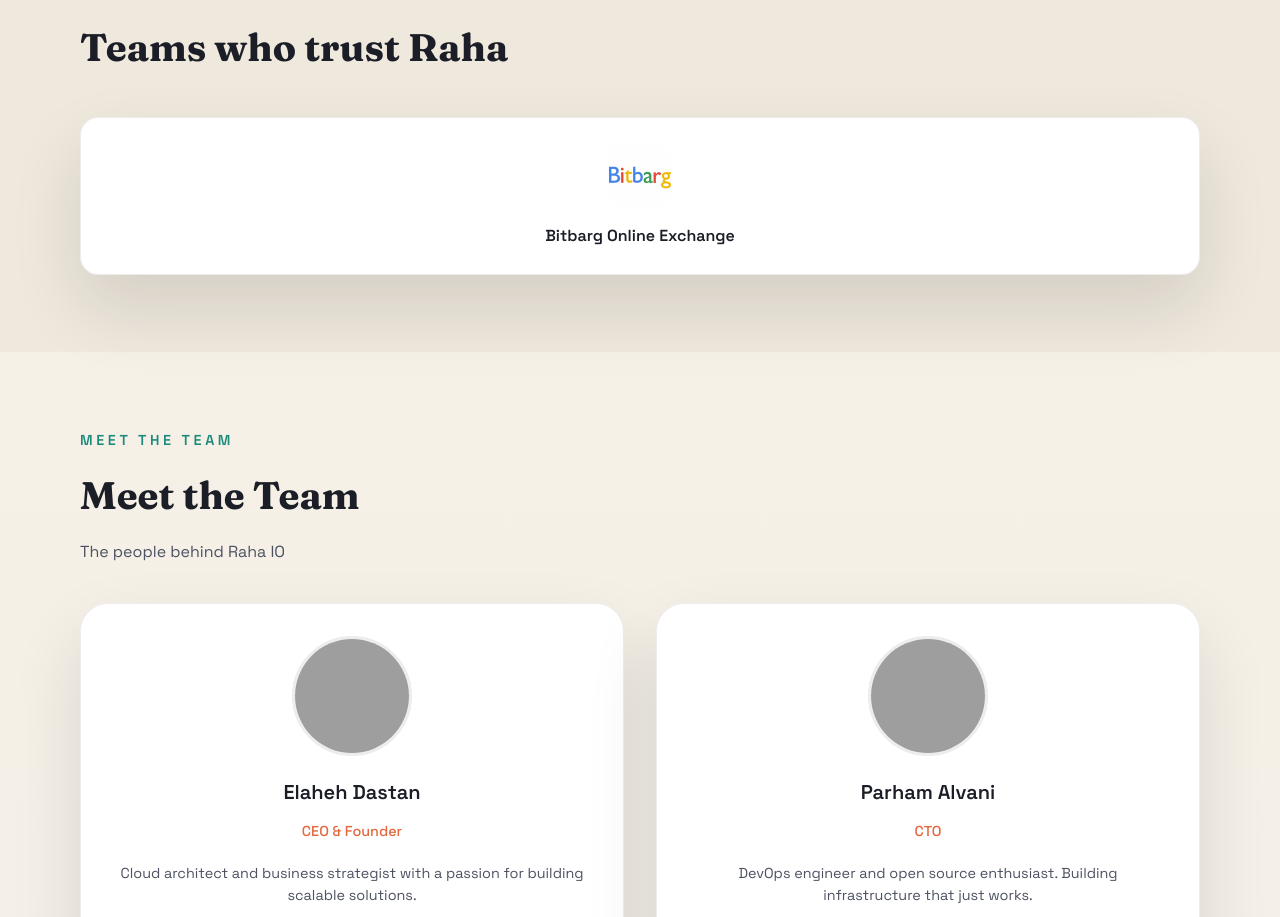
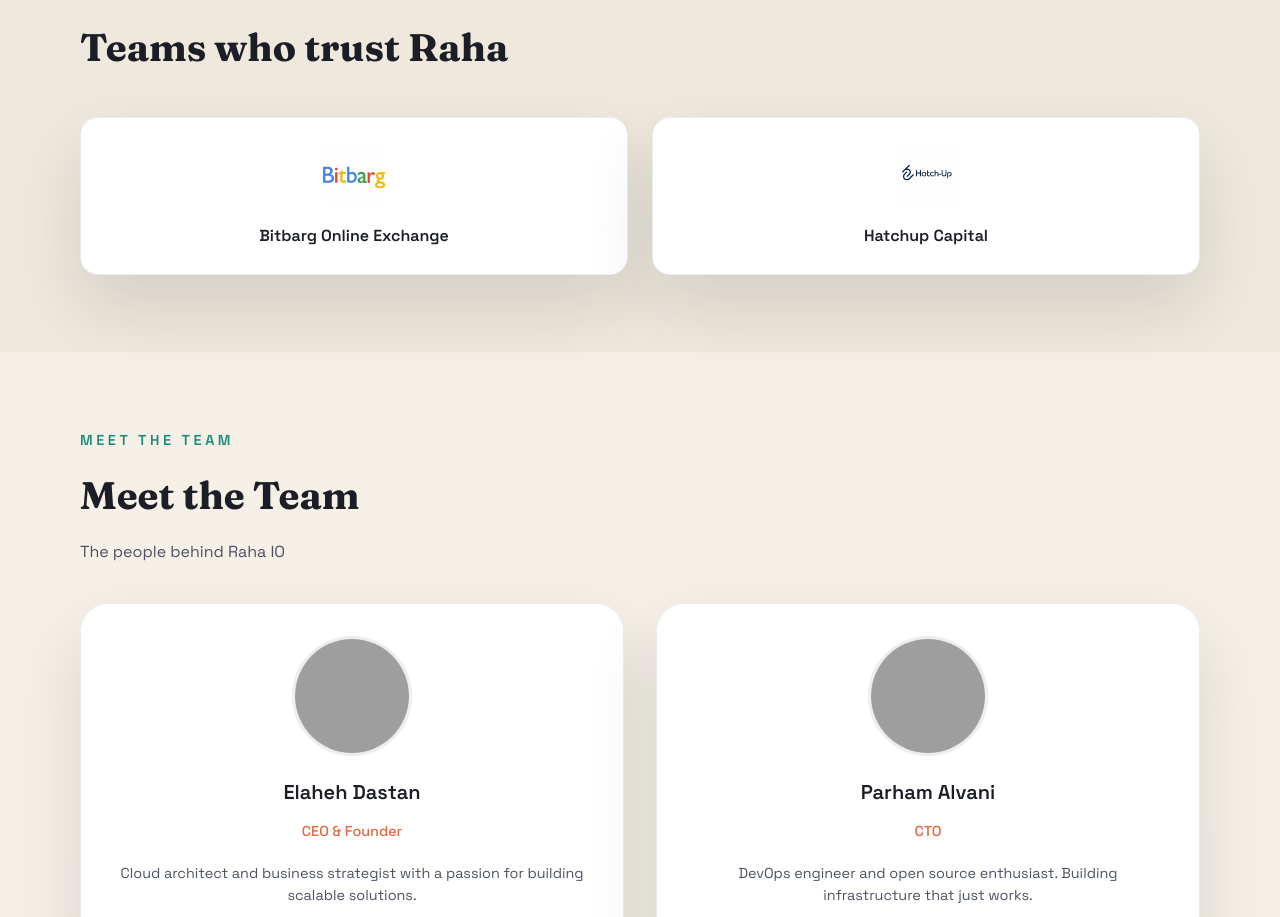
Before and after one commit to raha-io/raha-io.github.io, a Next.js app: page /en in a window 1280 px wide. Shown: the part 3547-4464 px from the top of the page. Built offline with nearby package versions, Linux system fonts and the light colour scheme; grey boxes are pictures that could not be loaded.

Commit message:
feat: add another customer of our company

```diff
--- a/app/[locale]/page.tsx
+++ b/app/[locale]/page.tsx
@@ -256,6 +256,21 @@ export default async function HomePage({ params }: { params: Promise<{ locale: s
                 />
                 <span className="squad-name">{t('clients.bitbarg')}</span>
               </a>
+              <a
+                href="https://hatchup.capital/"
+                target="_blank"
+                rel="noopener noreferrer"
+                className="squad-card"
+              >
+                <Image
+                  src="/logos/hatchup.jpg"
+                  alt={t('clients.hatchup')}
+                  width={64}
+                  height={64}
+                  className="squad-logo"
+                />
+                <span className="squad-name">{t('clients.hatchup')}</span>
+              </a>
             </div>
           </div>
         </section>
--- a/messages/en.json
+++ b/messages/en.json
@@ -142,7 +142,8 @@
   },
   "clients": {
     "title": "Teams who trust Raha",
-    "bitbarg": "Bitbarg Online Exchange"
+    "bitbarg": "Bitbarg Online Exchange",
+    "hatchup": "Hatchup Capital"
   },
   "team": {
     "title": "Meet the Team",
--- a/messages/fa.json
+++ b/messages/fa.json
@@ -142,7 +142,8 @@
   },
   "clients": {
     "title": "تیم‌هایی که به رها اعتماد دارند",
-    "bitbarg": "صرافی آنلاین بیت‌برگ"
+    "bitbarg": "صرافی آنلاین بیت‌برگ",
+    "hatchup": "شرکت سرمایه‌گذاری هچاپ"
   },
   "team": {
     "title": "تیم ما",
```
Also changed, not shown: public/logos/hatchup.jpg (added).
